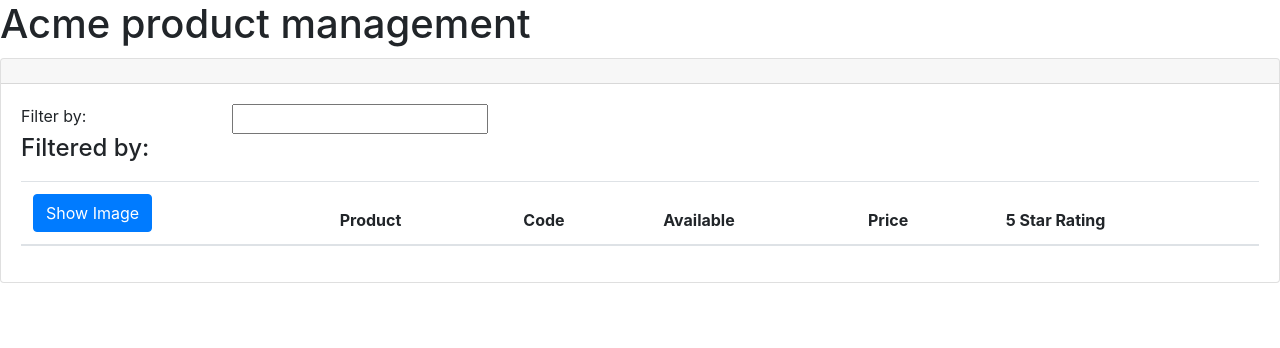
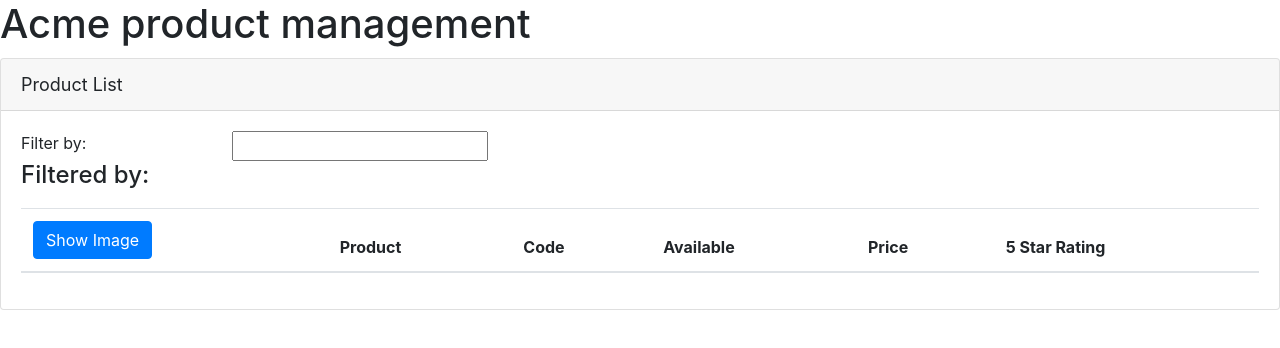
Before and after one commit to maykelmtzd/APM, an Angular app: page / in a window 1280 px wide. Shown: the top 348 px of the page. Built offline with nearby package versions, Linux system fonts and the light colour scheme.

Commit message:
Uses interpolation to display header text.

```diff
--- a/src/app/products/product-list.component.html
+++ b/src/app/products/product-list.component.html
@@ -1,5 +1,6 @@
 <div class='card'>
   <div class='card-header'>
+    {{pageTitle}}
   </div>
   <div class='card-body'>
     <div class='row'>
--- a/src/app/products/product-list.component.ts
+++ b/src/app/products/product-list.component.ts
@@ -5,5 +5,5 @@ import { Component } from '@angular/core';
   templateUrl: './product-list.component.html'
 })
 export class ProductListComponent {
-
+  pageTitle = 'Product List';
 }
```
